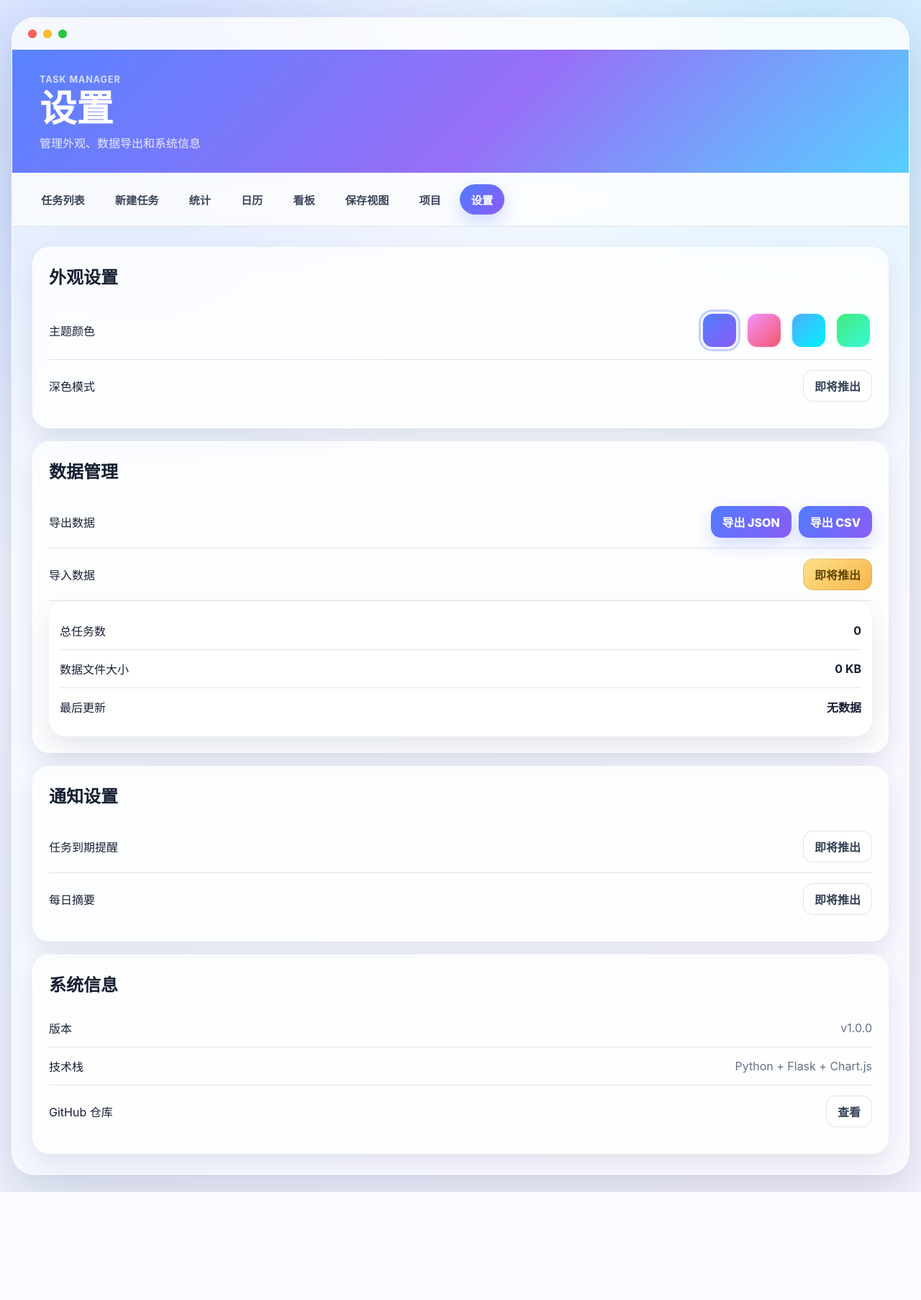
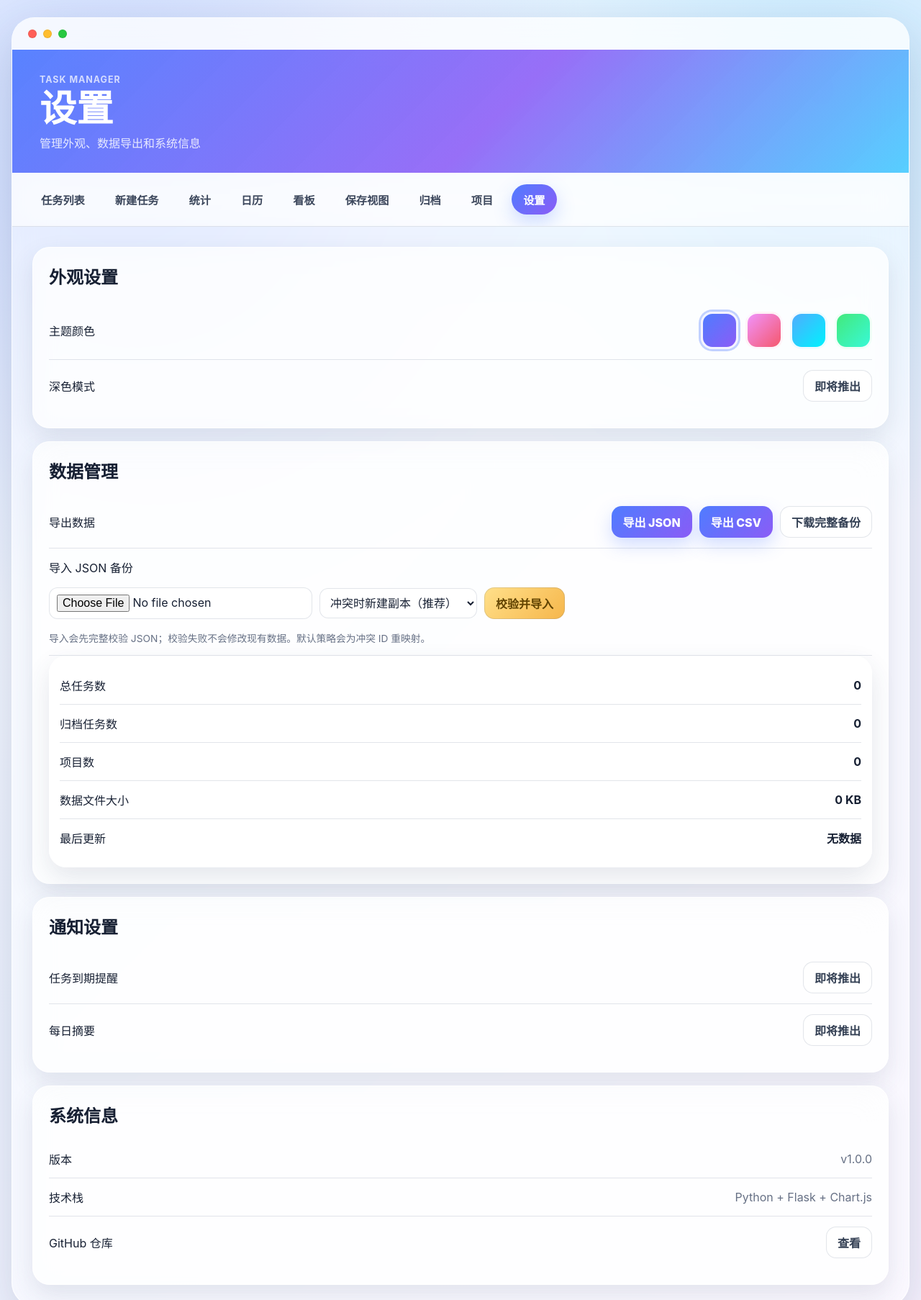
Before and after one commit to liuGuanYi-hub/task-manager, a Flask app: page /settings/ in a window 1280 px wide. Shown: the top 1806 px of the page at 72% size. Before the commit the page ends 1656 px from the top, so only its background shows below. Run offline with Flask 3, Linux system fonts and the light colour scheme.

Commit message:
完成阶段五归档备份与安全导入

```diff
--- a/task-manager/routes/settings_routes.py
+++ b/task-manager/routes/settings_routes.py
@@ -1,6 +1,6 @@
 """设置页面路由"""
-from flask import Blueprint, render_template, send_file
-from storage.json_storage import JSONStorage
+from flask import Blueprint, render_template, request, send_file, url_for
+from storage.json_storage import ImportValidationError, JSONStorage
 import csv
 import json
 import io
@@ -10,12 +10,8 @@ from pathlib import Path
 settings_bp = Blueprint("settings", __name__, url_prefix="/settings")
 
 
-@settings_bp.route("/")
-def settings_page():
-    """设置页面"""
-    storage = JSONStorage()
-    tasks = storage.get_all()
-
+def _render_settings(storage: JSONStorage, import_error=None, import_success=None):
+    """构造设置页面，统一展示数据和导入结果。"""
     db_path = Path(storage.db_path)
     if db_path.exists():
         file_size = f"{db_path.stat().st_size / 1024:.2f} KB"
@@ -26,9 +22,22 @@ def settings_page():
 
     return render_template(
         "settings.html",
-        total_tasks=len(tasks),
+        total_tasks=len(storage.get_all()),
+        total_archived=len(storage.get_archived()),
+        total_projects=len(storage.get_projects()),
         file_size=file_size,
         last_modified=last_modified,
+        import_error=import_error,
+        import_success=import_success,
+    )
+
+
+@settings_bp.route("/")
+def settings_page():
+    """设置页面"""
+    return _render_settings(
+        JSONStorage(),
+        import_success=request.args.get("imported"),
     )
 
 
@@ -37,16 +46,9 @@ def export_data(format):
     """导出数据"""
     storage = JSONStorage()
     tasks = storage.get_all(include_archived=True)
-    projects = storage.get_projects()
 
     if format == "json":
-        data = {
-            "export_date": datetime.now().isoformat(),
-            "total_projects": len(projects),
-            "total_tasks": len(tasks),
-            "projects": [project.to_dict() for project in projects],
-            "tasks": [task.to_dict() for task in tasks],
-        }
+        data = storage.export_payload(include_archived=True)
         json_str = json.dumps(data, ensure_ascii=False, indent=2)
         return send_file(
             io.BytesIO(json_str.encode("utf-8")),
@@ -91,3 +93,48 @@ def export_data(format):
         )
 
     return "不支持的格式", 400
+
+
+@settings_bp.route("/backup")
+@settings_bp.route("/backup/json")
+def backup_data():
+    """下载包含归档任务、项目和保存视图的完整备份。"""
+    storage = JSONStorage()
+    data = storage.export_payload(include_archived=True)
+    data["backup"] = True
+    json_str = json.dumps(data, ensure_ascii=False, indent=2)
+    return send_file(
+        io.BytesIO(json_str.encode("utf-8")),
+        mimetype="application/json",
+        as_attachment=True,
+        download_name=f"task_manager_backup_{datetime.now().strftime('%Y%m%d_%H%M%S')}.json",
+    )
+
+
+@settings_bp.route("/import", methods=["POST"])
+def import_data():
+    """导入 JSON 备份，校验失败时保持现有数据不变。"""
+    storage = JSONStorage()
+    uploaded = request.files.get("backup_file")
+    if uploaded is None or not uploaded.filename:
+        return _render_settings(storage, import_error="请选择 JSON 备份文件"), 400
+
+    raw = uploaded.read(5 * 1024 * 1024 + 1)
+    if len(raw) > 5 * 1024 * 1024:
+        return _render_settings(storage, import_error="导入文件不能超过 5 MB"), 400
+
+    try:
+        payload = json.loads(raw.decode("utf-8-sig"))
+    except (UnicodeDecodeError, json.JSONDecodeError) as exc:
+        return _render_settings(storage, import_error="导入文件不是有效的 UTF-8 JSON"), 400
+
+    conflict = request.form.get("conflict", "remap")
+    try:
+        result = storage.import_payload(payload, conflict=conflict)
+    except ImportValidationError as exc:
+        return _render_settings(storage, import_error=str(exc)), 400
+    except (OSError, TypeError, ValueError) as exc:
+        return _render_settings(storage, import_error=f"导入失败，原数据未改变：{exc}"), 400
+
+    summary = f"导入完成：任务 {result['tasks']} 个，项目 {result['projects']} 个，视图 {result['saved_views']} 个"
+    return redirect(url_for("settings.settings_page", imported=summary))
--- a/task-manager/static/app.css
+++ b/task-manager/static/app.css
@@ -1162,6 +1162,104 @@ textarea {
     padding: 10px 0;
 }
 
+.archive-panel {
+    padding: 22px;
+}
+
+.archive-heading {
+    display: flex;
+    align-items: center;
+    justify-content: space-between;
+    gap: 16px;
+    margin-bottom: 16px;
+}
+
+.archive-heading h2 {
+    margin: 4px 0 0;
+    font-size: 1.3rem;
+}
+
+.archive-eyebrow {
+    color: var(--violet) !important;
+    letter-spacing: 0.12em;
+}
+
+.archive-list {
+    display: grid;
+    gap: 10px;
+}
+
+.archive-card {
+    display: flex;
+    align-items: center;
+    justify-content: space-between;
+    gap: 18px;
+    padding: 16px;
+    border: 1px solid var(--line);
+    border-left: 4px solid var(--violet);
+    border-radius: var(--radius-md);
+    background: rgba(255, 255, 255, 0.58);
+}
+
+.archive-task-info {
+    min-width: 0;
+}
+
+.archive-task-info h3 {
+    margin: 0 0 8px;
+    font-size: 1rem;
+}
+
+.archive-task-info p {
+    margin: 8px 0 0;
+}
+
+.notice {
+    margin-bottom: 18px;
+    padding: 14px 16px;
+    border: 1px solid var(--line);
+    border-radius: var(--radius-md);
+    font-weight: 800;
+}
+
+.notice-error {
+    color: #9f1239;
+    background: rgba(244, 63, 94, 0.10);
+}
+
+.notice-success {
+    color: #166534;
+    background: rgba(34, 197, 94, 0.12);
+}
+
+.setting-item-column {
+    align-items: flex-start;
+    flex-direction: column;
+}
+
+.import-form {
+    display: flex;
+    width: 100%;
+    gap: 10px;
+    align-items: center;
+    flex-wrap: wrap;
+}
+
+.import-form input[type="file"],
+.import-form select {
+    min-height: 40px;
+    padding: 9px 10px;
+    border: 1px solid var(--line);
+    border-radius: 12px;
+    color: var(--ink);
+    background: rgba(255, 255, 255, 0.76);
+}
+
+.import-help {
+    margin: 0;
+    font-size: 0.86rem;
+}
+
 @media (max-width: 760px) {
     .app-shell {
         width: min(100% - 16px, 1440px);
@@ -1198,6 +1296,17 @@ textarea {
 
     .view-filter-grid {
         grid-template-columns: repeat(2, minmax(0, 1fr));
+    }
+
+    .archive-card {
+        align-items: stretch;
+        flex-direction: column;
+    }
+
+    .import-form input[type="file"],
+    .import-form select,
+    .import-form .btn {
+        width: 100%;
     }
 
     .board-columns {
--- a/task-manager/templates/base.html
+++ b/task-manager/templates/base.html
@@ -30,6 +30,7 @@
                 <a href="/calendar" class="{{ 'active' if active_page == 'calendar' else '' }}">日历</a>
                 <a href="/board" class="{{ 'active' if active_page == 'board' else '' }}">看板</a>
                 <a href="/views" class="{{ 'active' if active_page == 'views' else '' }}">保存视图</a>
+                <a href="/archive" class="{{ 'active' if active_page == 'archive' else '' }}">归档</a>
                 <a href="/projects" class="{{ 'active' if active_page == 'projects' else '' }}">项目</a>
                 <a href="/settings" class="{{ 'active' if active_page == 'settings' else '' }}">设置</a>
             </nav>
--- a/task-manager/templates/index.html
+++ b/task-manager/templates/index.html
@@ -43,8 +43,8 @@
                         </button>
                     </form>
                     <a href="/task/{{ task.id }}/edit" class="btn btn-warning">编辑</a>
-                    <form method="POST" action="/task/{{ task.id }}/delete" onsubmit="return confirm('确定删除？')">
-                        <button type="submit" class="btn btn-danger">删除</button>
+                    <form method="POST" action="/task/{{ task.id }}/delete" onsubmit="return confirm('确定归档这个任务？')">
+                        <button type="submit" class="btn btn-danger">归档</button>
                     </form>
                 </div>
             </article>
--- a/task-manager/templates/settings.html
+++ b/task-manager/templates/settings.html
@@ -4,6 +4,8 @@
 {% block page_title %}设置{% endblock %}
 {% block page_subtitle %}管理外观、数据导出和系统信息{% endblock %}
 {% block content %}
+{% if import_error %}<div class="notice notice-error">{{ import_error }}</div>{% endif %}
+{% if import_success %}<div class="notice notice-success">{{ import_success }}</div>{% endif %}
 <section class="settings-section">
     <h2>外观设置</h2>
     <div class="setting-item">
@@ -26,11 +28,26 @@
         <div class="setting-control">
             <a href="/settings/export/json" class="btn btn-primary">导出 JSON</a>
             <a href="/settings/export/csv" class="btn btn-success">导出 CSV</a>
+            <a href="/settings/backup" class="btn">下载完整备份</a>
         </div>
     </div>
-    <div class="setting-item"><div class="setting-label">导入数据</div><div class="setting-control"><button class="btn btn-warning" disabled>即将推出</button></div></div>
+    <div class="setting-item setting-item-column">
+        <div class="setting-label">导入 JSON 备份</div>
+        <form method="POST" action="/settings/import" enctype="multipart/form-data" class="import-form">
+            <input type="file" name="backup_file" accept="application/json,.json" required>
+            <select name="conflict" aria-label="冲突处理策略">
+                <option value="remap">冲突时新建副本（推荐）</option>
+                <option value="skip">冲突时跳过导入记录</option>
+                <option value="replace">冲突时覆盖同 ID 记录</option>
+            </select>
+            <button type="submit" class="btn btn-warning">校验并导入</button>
+        </form>
+        <p class="muted import-help">导入会先完整校验 JSON；校验失败不会修改现有数据。默认策略会为冲突 ID 重映射。</p>
+    </div>
     <div class="panel" style="padding: 14px;">
         <div class="stat-row"><span>总任务数</span><strong>{{ total_tasks }}</strong></div>
+        <div class="stat-row"><span>归档任务数</span><strong>{{ total_archived }}</strong></div>
+        <div class="stat-row"><span>项目数</span><strong>{{ total_projects }}</strong></div>
         <div class="stat-row"><span>数据文件大小</span><strong>{{ file_size }}</strong></div>
         <div class="stat-row"><span>最后更新</span><strong>{{ last_modified }}</strong></div>
     </div>
--- a/task-manager/web_app.py
+++ b/task-manager/web_app.py
@@ -9,6 +9,7 @@ from routes.calendar_routes import calendar_bp
 from routes.projects_routes import projects_bp
 from routes.board_routes import board_bp
 from routes.views_routes import views_bp
+from routes.archive_routes import archive_bp
 from routes.settings_routes import settings_bp
 
 app = Flask(__name__)
@@ -22,6 +23,7 @@ app.register_blueprint(calendar_bp)
 app.register_blueprint(projects_bp)
 app.register_blueprint(board_bp)
 app.register_blueprint(views_bp)
+app.register_blueprint(archive_bp)
 app.register_blueprint(settings_bp)
 
 
@@ -157,8 +159,9 @@ def toggle_task(task_id):
 
 @app.route("/task/<int:task_id>/delete", methods=["POST"])
 def delete_task(task_id):
-    """删除任务"""
-    storage.delete(task_id)
+    """归档任务，保留数据并从日常列表隐藏。"""
+    if not storage.archive(task_id):
+        return "任务不存在", 404
     return redirect(url_for("index"))
 
 
```
Also changed, not shown: dev-plans/个人任务管理系统.md (+26 -0 lines), task-manager/commands/delete.py (+11 -5 lines), task-manager/routes/archive_routes.py (added, +24 -0 lines), task-manager/templates/archived.html (added, +37 -0 lines), task-manager/tests/test_phase_5.py (added, +138 -0 lines), task-manager/README.md, task-manager/storage/json_storage.py.
